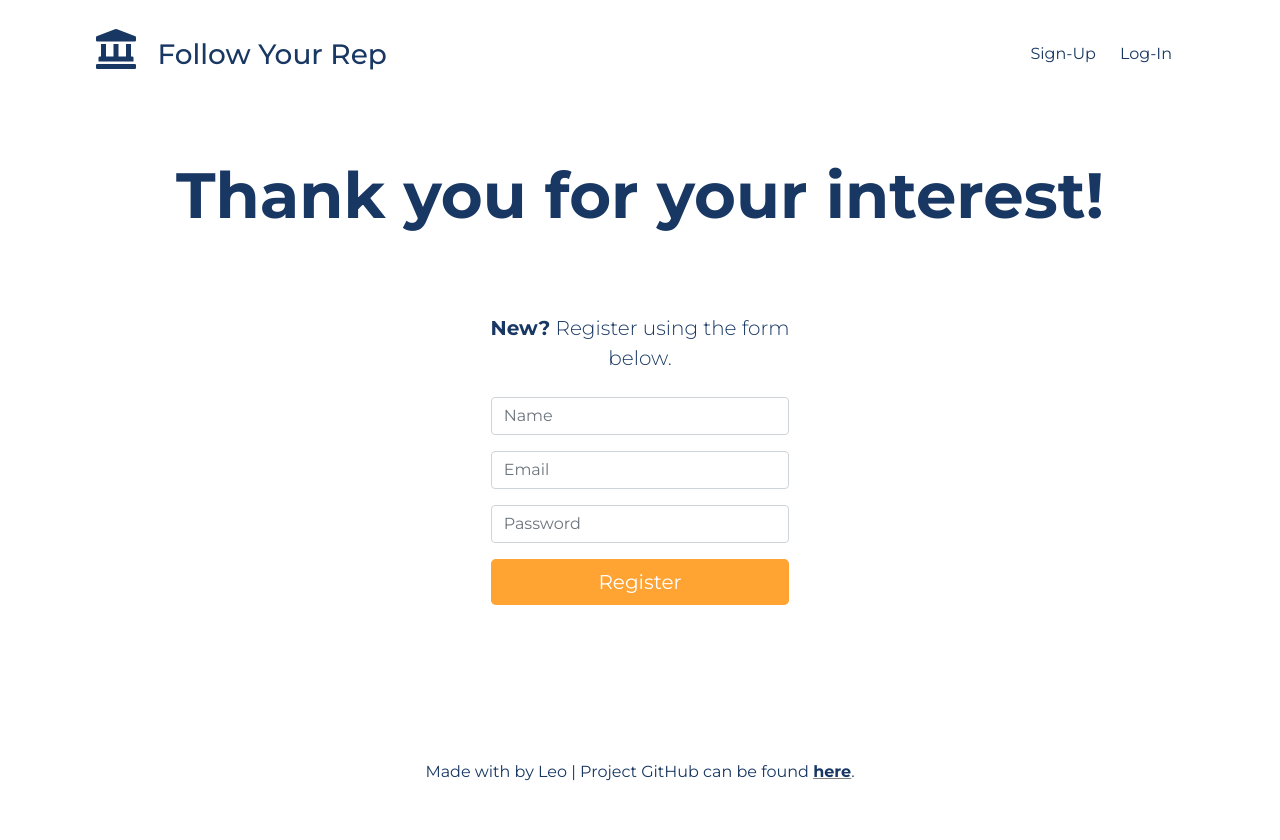
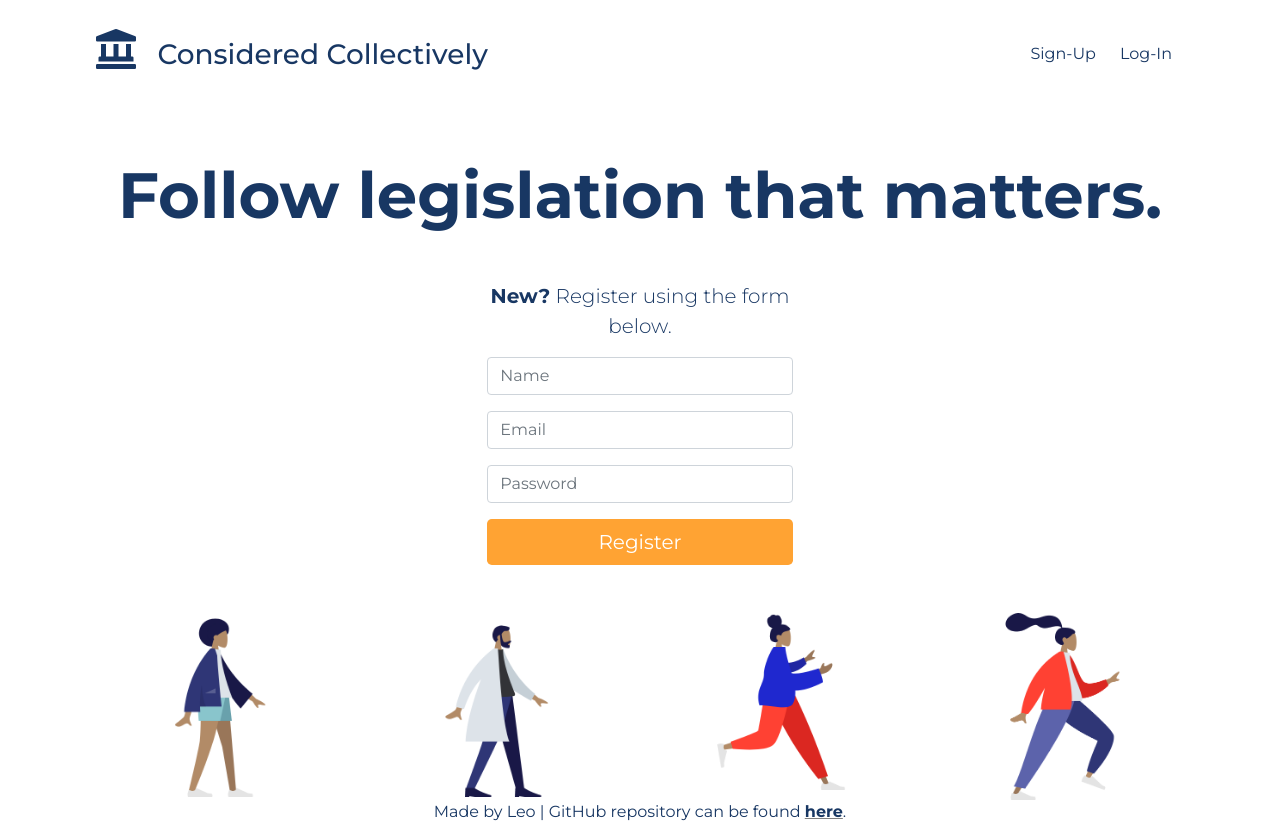
Before and after one commit to Leomedina/Considered_Collectively, a Flask app: page /register in a window 1280 px wide. Before the commit the page ends 781 px from the top, so only its background shows below. Run offline with Flask 2, Linux system fonts and the light colour scheme; some libraries are stand-ins or nearby versions.

Commit message:
New branding: Considered Collectively

```diff
--- a/templates/base/footer.html
+++ b/templates/base/footer.html
@@ -1,6 +1,6 @@
 <footer class="mt-auto text-black-50">
   <p>
-    Made with by Leo | Project GitHub can be found
+    Made by Leo | GitHub repository can be found
     <a href="https://github.com/Leomedina/Follow_Your_Rep" class="text-black-50"><strong>here</strong></a>.
   </p>
 </footer>
--- a/templates/base/navbar.html
+++ b/templates/base/navbar.html
@@ -2,7 +2,7 @@
   <div class="container-fluid px-5">
     <a class="navbar-brand h3" href="/">
       <i class="fas fa-2x fa-landmark"></i>
-      <span class="h3 px-3">Follow Your Rep</span>
+      <span class="h3 px-3">Considered Collectively</span>
     </a>
     <button
       class="navbar-toggler navbar-light"
@@ -21,7 +21,7 @@
       <ul class="navbar-nav">
         {% if not g.user %}
       <li class="nav-item px-1">
-        <a href="/register" class="nav-link"> Sign-Up</a>
+        <a href="/register" class="nav-link">Sign-Up</a>
       </li>
       <li class="nav-item px-1">
         <a href="/login" class="nav-link">Log-In</a>
--- a/templates/home-anon.html
+++ b/templates/home-anon.html
@@ -1,6 +1,6 @@
 {% extends 'base/base.html' %}
 
-{% block title %} HOME BASE{% endblock %}
+{% block title %}Considered Collectively{% endblock %}
 
 {% block content %}
 
--- a/templates/home.html
+++ b/templates/home.html
@@ -1,6 +1,6 @@
 {% extends 'base/base.html' %}
 
-{% block title %} HOME BASE{% endblock %}
+{% block title %}Considered Collectively{% endblock %}
 {% block content %}
 <!-- <H1>home</H1> -->
 {% endblock %}
--- /dev/null
+++ b/templates/illustrations/walking_in_line.html
@@ -0,0 +1,34 @@
+<div class="row align-items-start justify-content-center pt-5">
+  <div class="col-md .d-none .d-md-block ">
+    <img
+      src="../../static/images/illustrations/standing_1.png"
+      alt=""
+      srcset=""
+      class="w-50"
+    />
+  </div>
+  <div class="col-md">
+    <img
+      src="../../static/images/illustrations/standing_2.png"
+      alt=""
+      srcset=""
+      class="w-50"
+    />
+  </div>
+  <div class="col-md">
+    <img
+      src="../../static/images/illustrations/standing_3.png"
+      alt=""
+      srcset=""
+      class="w-50"
+    />
+  </div>
+  <div class="col-md">
+    <img
+      src="../../static/images/illustrations/standing_4.png"
+      alt=""
+      srcset=""
+      class="w-50"
+    />
+  </div>
+</div>
--- a/templates/user/register.html
+++ b/templates/user/register.html
@@ -1,18 +1,19 @@
 {% extends 'base/base.html' %}
 
-{% block title %}Register{% endblock %}
+{% block title %}Register | Considered Collectively{% endblock %}
 {% block content %}
 
-<div class="container-fluid p-5">
+<div class="container pt-5">
     <div class="row">
-        <H1 class="display-3"><strong>Thank you for your interest!</strong></H1>
+        <H1 class="display-3"><strong>Follow legislation that matters.</strong></H1>
     </div>
-    <div class="row justify-content-center p-5">
+    <div class="row justify-content-center pt-4">
         <div class="col-md-4">
-            <div class="lead py-4"> <strong>New?</strong> Register using the form below.</div>
+            <div class="lead m-3"> <strong>New?</strong> Register using the form below. </div>
             {% include 'forms/register.html' %}
         </div>
     </div>
+    {% include 'illustrations/walking_in_line.html' %}
 </div>
 
 {% endblock %}
```
Also changed, not shown: templates/illustrations/group.html (added, +10 -0 lines), templates/user/login.html (+6 -5 lines), README.md, static/images/illustrations/group.png (added), static/images/illustrations/standing_1.png (added), static/images/illustrations/standing_2.png (added), static/images/illustrations/standing_3.png (added), static/images/illustrations/standing_4.png (added), static/images/illustrations/standing_5.png (added).
